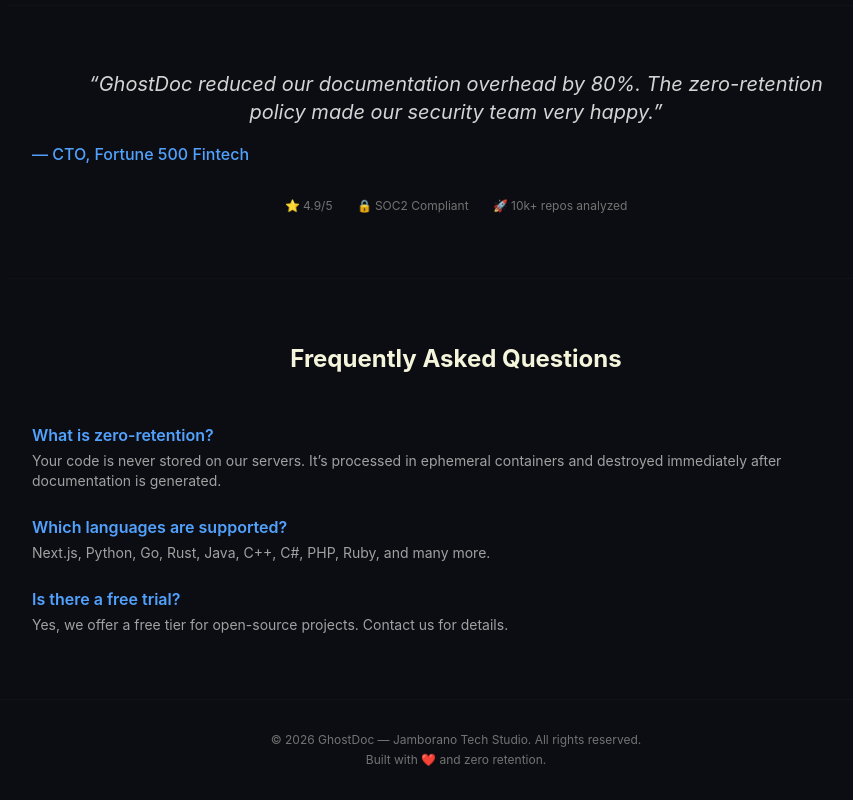
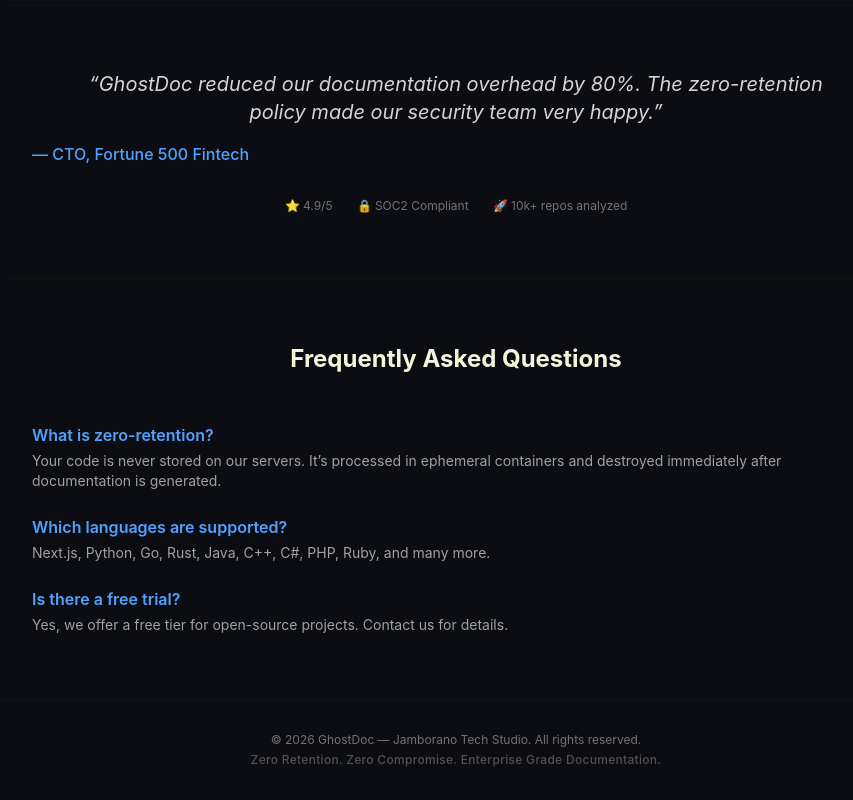
Before and after one commit to jamborano/ghostdoc-app, a Next.js app: page / in a window 1280 px wide. Shown: the part 1357-2157 px from the top of the page, without its empty margins (184-1037 px from the left). Built offline with nearby package versions, Linux system fonts and the light colour scheme.

Commit message:
refactor: update footer copy to professional enterprise messaging

```diff
--- a/app/page.tsx
+++ b/app/page.tsx
@@ -18,7 +18,7 @@
         <div className="flex items-center gap-3 cursor-pointer group" aria-label="GhostDoc Home">
           <div className="relative w-8 h-8 transition-transform duration-300 group-hover:scale-110">
             <Image
-              src="/logo.svg"   // <-- PAKAI LOGO SVG
+              src="/logo.svg"
               alt="GhostDoc Logo"
               fill
               className="object-contain"
@@ -35,8 +35,9 @@
         </div>
       </header>
 
-      {/* ====== HERO, FEATURES, TESTIMONIAL, FAQ, FOOTER ====== */}
-      {/* (semua konten di bawah tetap sama persis seperti sebelumnya) */}
+      {/* ========================================== */}
+      {/* HERO SECTION */}
+      {/* ========================================== */}
       <section className="relative z-10 w-full flex-1 flex flex-col items-center justify-center mt-32 p-4 text-center">
         <h1 className="text-3xl md:text-5xl text-[#F5F5DC] font-light tracking-wide mb-4 leading-tight">
           Ship code. We write the docs. <br />
@@ -71,6 +72,9 @@
         </div>
       </section>
 
+      {/* ========================================== */}
+      {/* FEATURES SECTION */}
+      {/* ========================================== */}
       <section className="relative z-10 max-w-5xl mx-auto px-6 py-24 border-t border-neutral-900/60 mt-12 w-full">
         <h2 className="text-2xl md:text-4xl font-black text-center tracking-tight mb-4">
           Engineered for Enterprise Security &amp; Speed
@@ -106,6 +110,9 @@
         </div>
       </section>
 
+      {/* ========================================== */}
+      {/* TESTIMONIAL / SOCIAL PROOF */}
+      {/* ========================================== */}
       <section className="relative z-10 max-w-4xl mx-auto px-6 py-16 border-t border-neutral-900/60 w-full">
         <h2 className="sr-only">Testimonials</h2>
         <blockquote className="text-center text-neutral-300 italic text-lg md:text-xl max-w-3xl mx-auto">
@@ -121,6 +128,9 @@
         </div>
       </section>
 
+      {/* ========================================== */}
+      {/* FAQ / AUTHORITY SECTION */}
+      {/* ========================================== */}
       <section className="relative z-10 max-w-4xl mx-auto px-6 py-16 border-t border-neutral-900/60 w-full">
         <h2 className="text-2xl font-bold text-center mb-12">Frequently Asked Questions</h2>
         <dl className="space-y-6">
@@ -139,9 +149,14 @@
         </dl>
       </section>
 
+      {/* ========================================== */}
+      {/* FOOTER - UPDATED PROFESSIONAL */}
+      {/* ========================================== */}
       <footer className="relative z-10 w-full border-t border-neutral-900/60 py-8 text-center text-xs text-neutral-500">
         <p>&copy; {new Date().getFullYear()} GhostDoc — Jamborano Tech Studio. All rights reserved.</p>
-        <p className="mt-1">Built with ❤️ and zero retention.</p>
+        <p className="mt-1 text-neutral-600 font-medium tracking-wide">
+          Zero Retention. Zero Compromise. Enterprise Grade Documentation.
+        </p>
       </footer>
     </main>
   );
```
